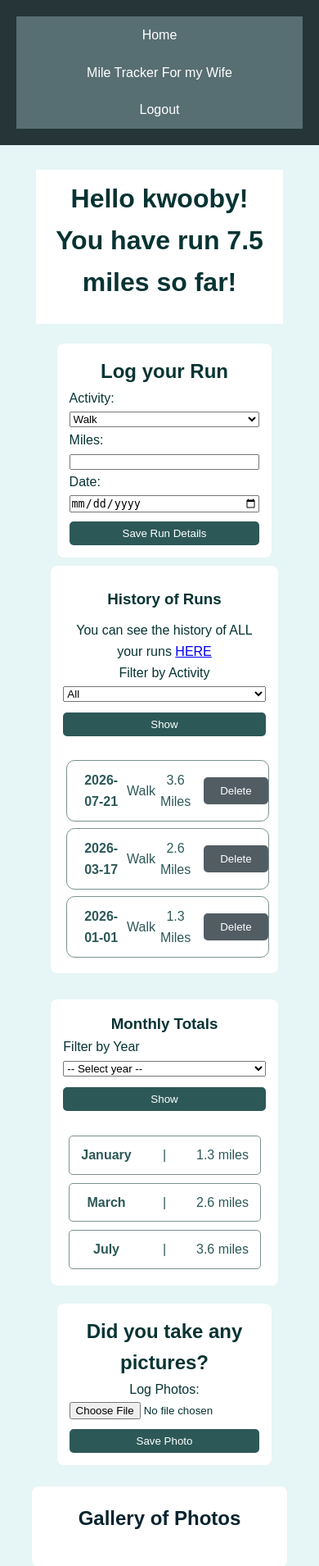
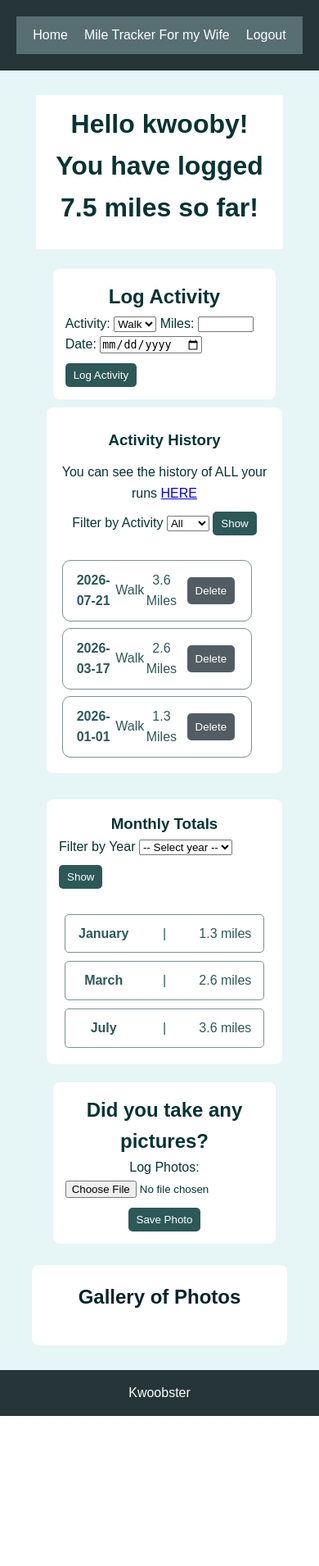
Before and after one commit to kwooby/kwooby, a Flask app: page /mile-tracker in a window 390 px wide. Shown: the top 1910 px of the page at 82% size. After the commit the page ends 1727 px from the top, so only its background shows below. Run offline with Flask 3, Linux system fonts and the light colour scheme; a user stored in the database is signed in; data comes from the database, SQL or seed files in the repository; data that the repository does not hold is empty.

Commit message:
registration issue

```diff
--- a/app.py
+++ b/app.py
@@ -21,6 +21,8 @@ def allowed_file (filename):
 
 
 def get_db_connection():
+    print("DATABASE:", os.path.abspath("miles.db"))
+
     connection = sqlite3.connect("miles.db")
     connection.row_factory = sqlite3.Row
     connection.execute("PRAGMA foreign_keys = ON")
@@ -84,7 +86,7 @@ def register():
             return redirect("/")
         except sqlite3.IntegrityError:
             flash("Username already exists")
-            return redirect("/regster")
+            return redirect("/register")
 
     return render_template("register.html")
 
@@ -407,4 +409,4 @@ def mile_tracker():
 
 if __name__ == "__main__":
     create_table()
-    app.run()
+    app.run(debug=True)
--- a/static/style.css
+++ b/static/style.css
@@ -324,13 +324,13 @@ footer {
     }
 
     .info-container {
-        width: 100%;
+        width: 90%;
     }
 
     input,
     select,
     button {
-        width: 100%;
+        width: fit-content;
     }
 
     .gallery {
@@ -338,7 +338,7 @@ footer {
     }
 
     nav ul {
-        flex-direction: column;
+        flex-direction: row;
         align-items: center;
     }
 }
--- a/templates/mile-tracker.html
+++ b/templates/mile-tracker.html
@@ -4,7 +4,7 @@
 
 {% block content %}
 <div class="landing">
-    <h1 class="user-text" name="user-text">Hello {{ user }}! You have run {{ total_miles }} miles so far!</h1>
+    <h1 class="user-text" name="user-text">Hello {{ user }}! You have logged {{ total_miles }} miles so far!</h1>
 
     <div class="flash-message">
         {% with messages = get_flashed_messages() %}
@@ -19,7 +19,7 @@
 
 <div class="log-container">
     <section class = "log-details-container">
-        <h2 class="log-details-title">Log your Run</h2>
+        <h2 class="log-details-title">Log Activity</h2>
         <form class="log-details" method="POST" action="{{ url_for('log_details') }}">
 
             <label for="activity">Activity: </label>
@@ -36,12 +36,12 @@
             <input id="run_date" name="run_date" type="date" required>
 
 
-            <button type="submit">Save Run Details</button>
+            <button type="submit">Log Activity</button>
         </form>
     </section>
 
     <section class="small-history-container">
-        <h3>History of Runs</h3>
+        <h3>Activity History</h3>
         <p>You can see the history of ALL your runs <a href="/runs-history">HERE</a></p>
 
         <form class="filter-by-activity" method="GET" action="{{ url_for('mile_tracker') }}">
```
Also changed, not shown: DEVNOTES.md (+5 -0 lines).
